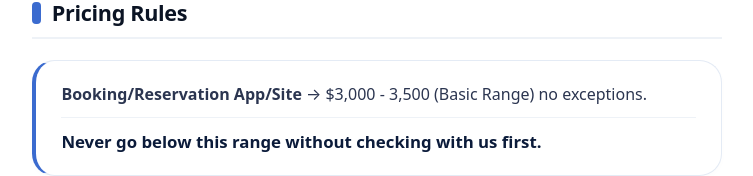
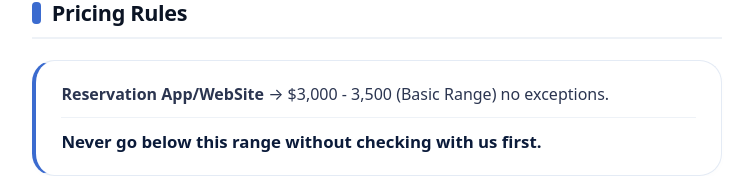
Before and after one commit to ashen-boop/Affiliate-Support-Page-3-Booking-Hub-, a plain HTML site: page index.html in a window 1280 px wide. Shown: the part 766-942 px from the top of the page, without its empty margins (263-1016 px from the left). Drawn offline with Linux system fonts and the light colour scheme.

Commit message:
Update index.html

```diff
--- a/index.html
+++ b/index.html
@@ -479,7 +479,7 @@
     </div>
     <div class="offer-block">
 
-      <p><strong>Booking/Reservation App/Site</strong> → <strong></strong> $3,000 - 3,500 (Basic Range) no exceptions.</p>
+      <p><strong>Reservation App/WebSite</strong> → <strong></strong> $3,000 - 3,500 (Basic Range) no exceptions.</p>
       <p class="punch">Never go below this range without checking with us first.</p>
     </div>
 
```
